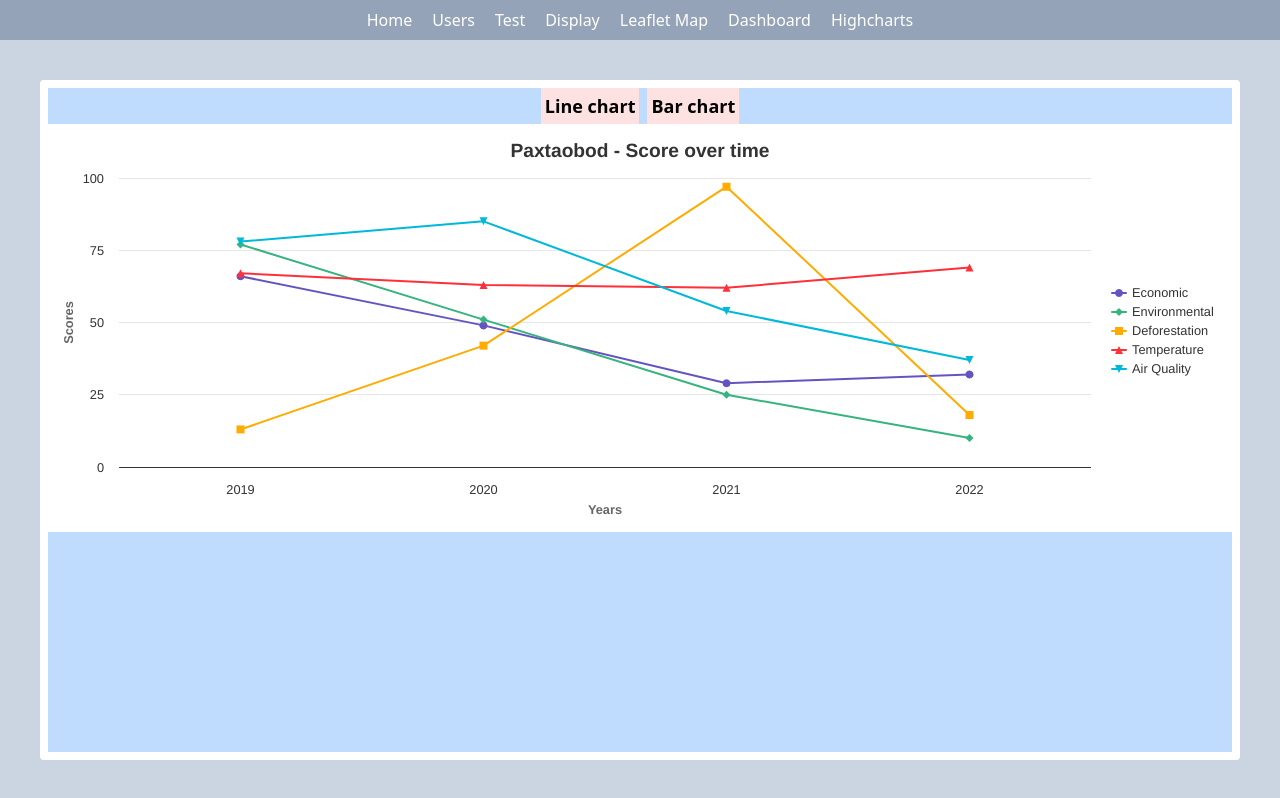
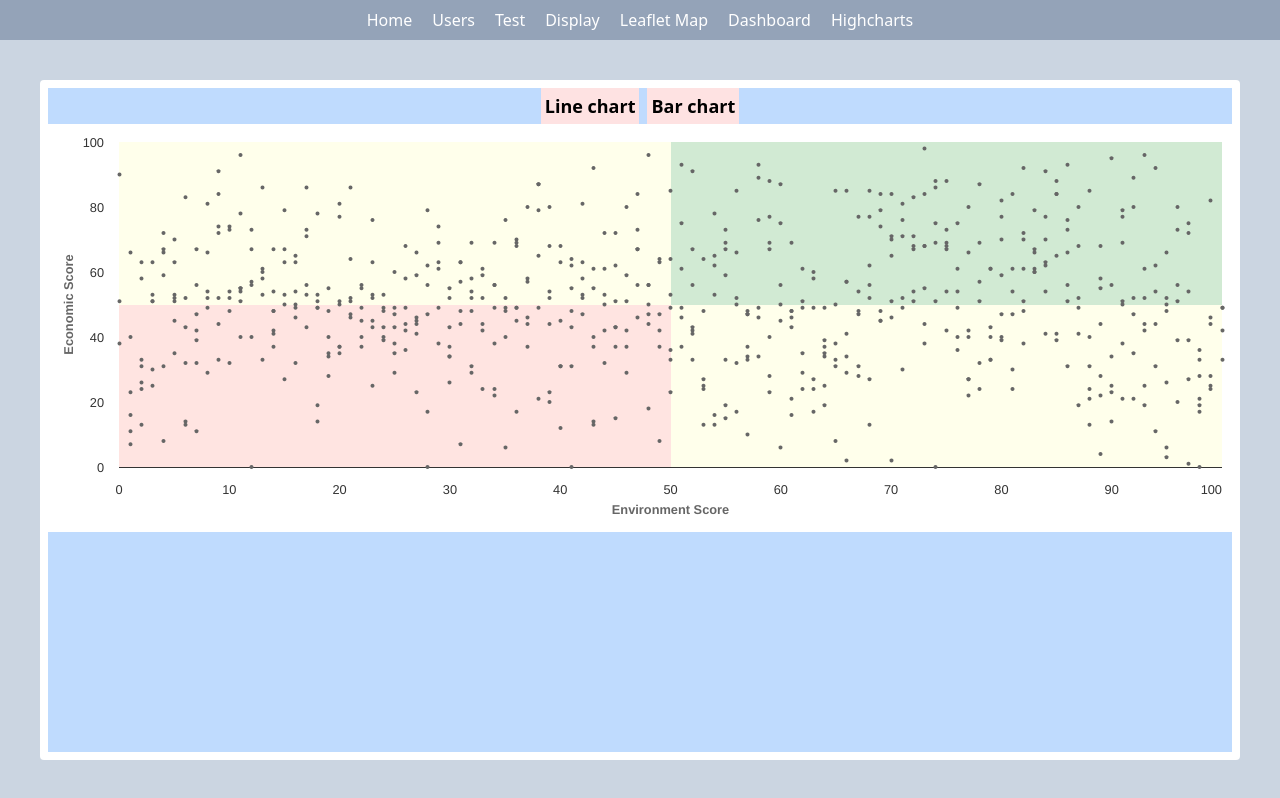
Before and after one commit to RobJJ/next-playground, a Next.js app: page /highcharts in a window 1280 px wide. Built offline with nearby package versions, Linux system fonts and the light colour scheme.

Commit message:
added chart scatter test

```diff
--- /dev/null
+++ b/src/app/highcharts/linechart/page.js
@@ -0,0 +1,179 @@
+"use client";
+
+import React, { useState, useEffect } from "react";
+
+import Highcharts from "highcharts";
+import HighchartsReact from "highcharts-react-official";
+import highchartsMore from "highcharts/highcharts-more";
+
+highchartsMore(Highcharts);
+
+import { singleDistrictUzb } from "../testData/dataUzbSingleDistrict";
+
+function sortData(data, type) {
+  const rawData = data.map((district) => {
+    const value = Math.round(district[type]);
+
+    return { YEAR: district.YEAR, value: value };
+    // return arrayToReturn;
+  });
+
+  // the need for this function is to make sure the array returned is in the year order for highcharts, 2019,2020,2021,2022
+  function sortByYear(array) {
+    array.sort((a, b) => a.YEAR - b.YEAR);
+    return array.map((obj) => obj.value);
+  }
+  const sortedData = sortByYear(rawData);
+
+  // console.log("sortedData data:", sortedData);
+  return sortedData;
+}
+
+const HighchartsPage = ({ url }) => {
+  // console.log("the district data dude", districtData);
+  let chart;
+  const [chartOptions, setChartOptions] = useState({
+    chart: {
+      type: "line",
+      events: {
+        load: function () {
+          chart = this;
+        },
+      },
+    },
+    credits: {
+      enabled: false,
+    },
+    title: {
+      text: `${singleDistrictUzb[0].DISTRICT} - Score over time`,
+    },
+    tooltip: {
+      // enabled: false,
+      borderRadius: 5,
+      borderWidth: 1,
+      shadow: true,
+
+      followPointer: true,
+      hideDelay: 0,
+    },
+    legend: {
+      enabled: true,
+      align: "right",
+      verticalAlign: "middle",
+      layout: "vertical",
+    },
+    xAxis: {
+      title: {
+        text: "<b>Years</b>",
+      },
+      categories: [2019, 2020, 2021, 2022],
+      tickInterval: 1,
+      accessibility: {
+        rangeDescription: "Range: 2019 to 2022",
+      },
+    },
+    yAxis: {
+      title: {
+        text: "<b>Scores</b>",
+      },
+      min: 0,
+      max: 100,
+    },
+    series: [
+      {
+        name: "Economic",
+        data: sortData(singleDistrictUzb, "ECON_SCORE"),
+        color: "#6554C0",
+      },
+      {
+        name: "Environmental",
+        data: sortData(singleDistrictUzb, "ENVR_SCORE"),
+        color: "#36B37E",
+      },
+      {
+        name: "Deforestation",
+        data: sortData(singleDistrictUzb, "FOREST_SCORE"),
+        color: "#FFAB00",
+      },
+      {
+        name: "Temperature",
+        data: sortData(singleDistrictUzb, "TEMP_SCORE"),
+        color: "#FF303A",
+      },
+      {
+        name: "Air Quality",
+        data: sortData(singleDistrictUzb, "AIR_SCORE"),
+        color: "#00B8D9",
+      },
+    ],
+    plotOptions: {
+      line: {
+        // dataLabels: {
+        //   enabled: true,
+        // },
+        enableMouseTracking: true,
+      },
+      series: {
+        stickyTracking: false,
+        // pointStart: 2019,
+      },
+      //   series: {
+      //     states: {
+      //       hover: {
+      //         enabled: false,
+      //       },
+      //     },
+      //   },
+    },
+  });
+
+  //   useEffect(() => {
+  //     setChartOptions({
+  //       ...chartOptions,
+  //       title: {
+  //         text: `${singleDistrictUzb[0].DISTRICT} - Score over time`,
+  //       },
+
+  //       series: [
+  //         {
+  //           name: "Economic",
+  //           data: sortData(singleDistrictUzb, "ECON_SCORE"),
+  //         },
+  //         {
+  //           name: "Environmental",
+  //           data: sortData(singleDistrictUzb, "ENVR_SCORE"),
+  //         },
+  //         {
+  //           name: "Deforestation",
+  //           data: sortData(singleDistrictUzb, "FOREST_SCORE"),
+  //         },
+  //         {
+  //           name: "Temperature",
+  //           data: sortData(singleDistrictUzb, "TEMP_SCORE"),
+  //         },
+  //         {
+  //           name: "Air Quality",
+  //           data: sortData(singleDistrictUzb, "AIR_SCORE"),
+  //         },
+  //       ],
+  //     });
+  //   }, [url]);
+
+  return (
+    <div className="h-full w-full flex">
+      <HighchartsReact
+        highcharts={Highcharts}
+        options={chartOptions}
+        containerProps={{ style: { height: "100%", width: "100%" } }}
+      />
+    </div>
+  );
+};
+
+export default HighchartsPage;
+
+// <HighchartsReact
+//   highcharts={Highcharts}
+//   options={chartOptions}
+//   containerProps={{ style: { height: "100%", width: "100%" } }}
+// />;
--- a/src/app/highcharts/page.js
+++ b/src/app/highcharts/page.js
@@ -1,6 +1,12 @@
 "use client";
 
 import React, { useState, useEffect } from "react";
+
+// import { useAtom } from "jotai";
+// import { atomTabs } from "../../../../atoms/atoms";
+
+// import { scatterData } from "../../../test-data/scatter-test-data";
+// import { apolloData } from "../../../test-data/scatter-test-data-apollo";
 
 import Highcharts from "highcharts";
 import HighchartsReact from "highcharts-react-official";
@@ -8,159 +14,245 @@ import highchartsMore from "highcharts/highcharts-more";
 
 highchartsMore(Highcharts);
 
-import { singleDistrictUzb } from "../testData/dataUzbSingleDistrict";
+import { dataUzb } from "../testData/dataUzb";
 
-function sortData(data, type) {
-  const rawData = data.map((district) => {
-    const value = Math.round(district[type]);
+function dataMapping(data) {
+  return data.map(function (point) {
+    return {
+      ...point,
+      id: point.DISTRICT_ID,
+      x: Math.round(point.ENVR_SCORE),
+      y: Math.round(point.ECON_SCORE),
+      // color: colorPanel[point.REGION],
+      color: "#666666",
+    };
+  });
+}
 
-    return { YEAR: district.YEAR, value: value };
-    // return arrayToReturn;
+function drawQuadrants(chart, update) {
+  const xAxis = chart.xAxis[0],
+    yAxis = chart.yAxis[0],
+    x0 = Math.round(
+      Math.min(
+        Math.max(xAxis.toPixels(50), xAxis.left),
+        xAxis.left + xAxis.width
+      )
+    ),
+    y0 = Math.round(
+      Math.min(
+        Math.max(yAxis.toPixels(50), yAxis.top),
+        yAxis.top + yAxis.height
+      )
+    ),
+    rightTo0 = Math.max(yAxis.width - x0 + yAxis.left, 0),
+    leftTo0 = Math.max(x0 - yAxis.left, 0),
+    topTo0 = Math.max(y0 - yAxis.top, 0),
+    bottomTo0 = Math.max(yAxis.height - y0 + yAxis.top, 0);
+
+  if (!chart.quadrants) {
+    chart.quadrants = {
+      I: chart.renderer
+        .rect()
+        .attr({
+          fill: "#D1EAD3",
+        })
+        .add(),
+      II: chart.renderer
+        .rect()
+        .attr({
+          fill: "#FFFFEB",
+        })
+        .add(),
+      III: chart.renderer
+        .rect()
+        .attr({
+          fill: "#FFE4E1",
+        })
+        .add(),
+      IV: chart.renderer
+        .rect()
+        .attr({
+          fill: "#FFFFEB",
+        })
+        .add(),
+    };
+  }
+  chart.quadrants.I[update]({
+    // x: x0 - 2,
+    x: x0,
+    y: xAxis.top,
+    // width: rightTo0 + 2,
+    width: rightTo0,
+    // height: topTo0 + 2
+    height: topTo0,
   });
 
-  // the need for this function is to make sure the array returned is in the year order for highcharts, 2019,2020,2021,2022
-  function sortByYear(array) {
-    array.sort((a, b) => a.YEAR - b.YEAR);
-    return array.map((obj) => obj.value);
-  }
-  const sortedData = sortByYear(rawData);
+  chart.quadrants.II[update]({
+    x: xAxis.left,
+    y: xAxis.top,
+    width: leftTo0,
+    // height: topTo0 + 2
+    height: topTo0,
+  });
 
-  // console.log("sortedData data:", sortedData);
-  return sortedData;
+  chart.quadrants.III[update]({
+    x: xAxis.left,
+    y: y0,
+    // width: leftTo0 + 2,
+    width: leftTo0,
+    height: bottomTo0,
+  });
+
+  chart.quadrants.IV[update]({
+    x: x0,
+    y: y0,
+    width: rightTo0,
+    height: bottomTo0,
+  });
 }
 
-const HighchartsPage = ({ url }) => {
-  // console.log("the district data dude", districtData);
+const ScatterComponent = ({ districtData }) => {
+  //   const navigate = useNavigate();
+  //   const [tabs, setTabs] = useAtom(atomTabs);
+  // const currentAtomValue = useAtomValue(atomTabs);
+
   let chart;
   const [chartOptions, setChartOptions] = useState({
     chart: {
-      type: "line",
+      backgroundColor: "#fff",
+      // plotBackgroundColor: "#F7F7F7",
+      type: "scatter",
+      zoomType: "xy",
+      animation: true,
       events: {
         load: function () {
           chart = this;
+          drawQuadrants(this, "attr");
+        },
+        redraw: function () {
+          drawQuadrants(this, "animate");
         },
       },
     },
     credits: {
       enabled: false,
     },
-    title: {
-      text: `${singleDistrictUzb[0].DISTRICT} - Score over time`,
+    legend: {
+      enabled: false,
     },
     tooltip: {
       // enabled: false,
       borderRadius: 5,
       borderWidth: 1,
       shadow: true,
-
+      useHTML: true,
+      headerFormat: "<table>",
+      pointFormat:
+        '<tr><th colspan="2"><h3><u>{point.DISTRICT}</u></h3></th></tr>' +
+        "<tr><th>Env Score: </th><td>{point.x}</td></tr>" +
+        "<tr><th>Eco Score: </th><td>{point.y}</td></tr>",
       followPointer: true,
       hideDelay: 0,
     },
-    legend: {
-      enabled: true,
-      align: "right",
-      verticalAlign: "middle",
-      layout: "vertical",
+    title: {
+      text: null,
+      // text: _.startCase(`Experimal build: Highchart: ${type} chart`),
+      // text: `Experimental build - HighCharts - Scatter chart`,
     },
     xAxis: {
       title: {
-        text: "<b>Years</b>",
+        text: "<b>Environment Score</b>",
       },
-      categories: [2019, 2020, 2021, 2022],
-      tickInterval: 1,
-      accessibility: {
-        rangeDescription: "Range: 2019 to 2022",
-      },
+      gridLineWidth: 0,
+      min: 0,
+      max: 100,
+      startOnTick: false,
+      endOnTick: true,
+      // maxPadding: 0.2,
+      tickLength: 0,
     },
     yAxis: {
       title: {
-        text: "<b>Scores</b>",
+        text: "<b>Economic Score</b>",
       },
       min: 0,
       max: 100,
+      startOnTick: false,
+      endOnTick: false,
+      maxPadding: 0.2,
+      gridLineWidth: 0,
     },
+    plotOptions: {
+      // general options for all series
+      series: {
+        animation: {
+          // controls animation of paint of points
+          // duration: 2000,
+        },
+        // removes lingering tooltip
+        stickyTracking: false,
+        // Assign a unique color to each point in the series
+        colorByPoint: true,
+        point: {
+          events: {
+            // click: function () {
+            //   // console.log(`Hey fuker, this is the points data... ${this}`);
+            //   let districtExists = tabs.some((tab) => tab.id === this.id);
+            //   if (!districtExists) {
+            //     const newTab = {
+            //       id: this.id,
+            //       name: this.DISTRICT,
+            //       path: `summary/${this.id}`,
+            //     };
+            //     setTabs([...tabs, newTab]);
+            //   }
+            //   navigate(`summary/${this.id}`);
+            // console.log(
+            //   "this log is from scatter click:: current tabs are",
+            //   tabs
+            // );
+          },
+        },
+      },
+    },
+
     series: [
       {
-        name: "Economic",
-        data: sortData(singleDistrictUzb, "ECON_SCORE"),
-        color: "#6554C0",
-      },
-      {
-        name: "Environmental",
-        data: sortData(singleDistrictUzb, "ENVR_SCORE"),
-        color: "#36B37E",
-      },
-      {
-        name: "Deforestation",
-        data: sortData(singleDistrictUzb, "FOREST_SCORE"),
-        color: "#FFAB00",
-      },
-      {
-        name: "Temperature",
-        data: sortData(singleDistrictUzb, "TEMP_SCORE"),
-        color: "#FF303A",
-      },
-      {
-        name: "Air Quality",
-        data: sortData(singleDistrictUzb, "AIR_SCORE"),
-        color: "#00B8D9",
+        // type: "scatter",
+        // start with points that dont have parent
+        data: dataMapping(dataUzb),
+        // states: {
+        //   hover: {
+        //     enabled: false,
+        //   },
+        // },
+        marker: {
+          radius: 2, // set the marker radius to 5 pixels
+        },
+        // dataLabels: {
+        //   enabled: true,
+        //   format: "{point.district}",
+        // },
+
+        cursor: "pointer",
       },
     ],
-    plotOptions: {
-      line: {
-        // dataLabels: {
-        //   enabled: true,
-        // },
-        enableMouseTracking: true,
-      },
-      series: {
-        stickyTracking: false,
-        // pointStart: 2019,
-      },
-      //   series: {
-      //     states: {
-      //       hover: {
-      //         enabled: false,
-      //       },
-      //     },
-      //   },
-    },
   });
 
   //   useEffect(() => {
   //     setChartOptions({
   //       ...chartOptions,
-  //       title: {
-  //         text: `${singleDistrictUzb[0].DISTRICT} - Score over time`,
+  //       series: {
+  //         ...chartOptions.series,
+  //         data: dataMapping(districtData),
   //       },
-
-  //       series: [
-  //         {
-  //           name: "Economic",
-  //           data: sortData(singleDistrictUzb, "ECON_SCORE"),
-  //         },
-  //         {
-  //           name: "Environmental",
-  //           data: sortData(singleDistrictUzb, "ENVR_SCORE"),
-  //         },
-  //         {
-  //           name: "Deforestation",
-  //           data: sortData(singleDistrictUzb, "FOREST_SCORE"),
-  //         },
-  //         {
-  //           name: "Temperature",
-  //           data: sortData(singleDistrictUzb, "TEMP_SCORE"),
-  //         },
-  //         {
-  //           name: "Air Quality",
-  //           data: sortData(singleDistrictUzb, "AIR_SCORE"),
-  //         },
-  //       ],
   //     });
-  //   }, [url]);
+  //   }, [districtData]);
+  //   const [data, setData] = useState(scatterData);
+  // const [data, setData] = useState(districtData);
 
   return (
-    <div className="h-full w-full flex">
+    <div className="h-full w-full flex flex-col">
       <HighchartsReact
         highcharts={Highcharts}
         options={chartOptions}
@@ -170,10 +262,4 @@ const HighchartsPage = ({ url }) => {
   );
 };
 
-export default HighchartsPage;
-
-// <HighchartsReact
-//   highcharts={Highcharts}
-//   options={chartOptions}
-//   containerProps={{ style: { height: "100%", width: "100%" } }}
-// />;
+export default ScatterComponent;
```
